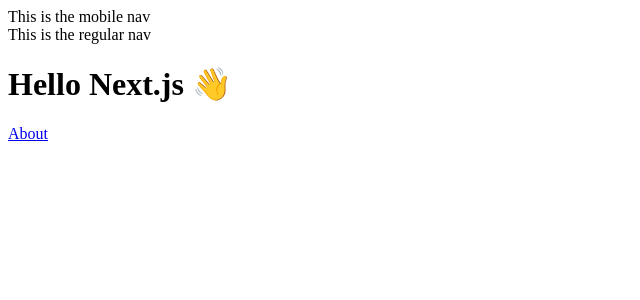
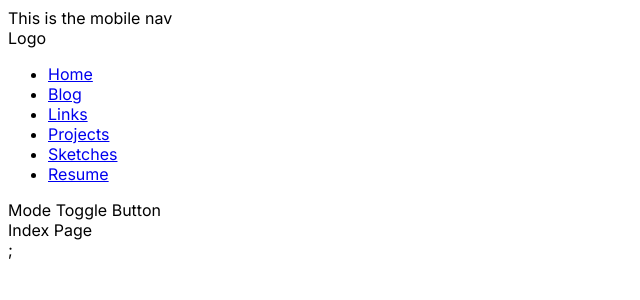
Before and after one commit to StrixSC/strix.site, a Next.js app: page / in a window 1280 px wide. Shown: the top 300 px of the page, without its empty margins (0-640 px from the left). Built offline with nearby package versions, Linux system fonts and the light colour scheme.

Commit message:
Started Navbar

```diff
--- /dev/null
+++ b/components/Logo.tsx
@@ -0,0 +1,11 @@
+import { useRouter } from 'next/router';
+import Link from 'next/link';
+
+const Logo = (props: any) => {
+    const { children, ...customMeta } = props;
+    const router = useRouter();
+
+    return <div>Logo</div>;
+};
+
+export default Logo;
--- /dev/null
+++ b/components/ModeToggleButton.tsx
@@ -0,0 +1,11 @@
+import { useRouter } from 'next/router';
+import Link from 'next/link';
+
+const ModeToggleButton = (props: any) => {
+    const { children, ...customMeta } = props;
+    const router = useRouter();
+
+    return <div>Mode Toggle Button</div>;
+};
+
+export default ModeToggleButton;
--- a/components/Nav.tsx
+++ b/components/Nav.tsx
@@ -1,11 +1,38 @@
 import { useRouter } from 'next/router';
-import Link from 'next/link';
+import Logo from './Logo';
+import ModeToggleButton from './ModeToggleButton';
+import NavItem from './NavItem';
 
 const Nav = (props: any) => {
-    const { children, ...customMeta } = props;
     const router = useRouter();
-
-    return <div>This is the regular nav</div>;
+    return (
+        <nav className="flex justify-between">
+            <Logo></Logo>
+            <div className="flex flex-wrap gap-8">
+                <ul className="list-none flex flex-wrap gap-4">
+                    <li className="">
+                        <NavItem text="Home" href="/"></NavItem>
+                    </li>
+                    <li className="">
+                        <NavItem text="Blog" href="/blog/"></NavItem>
+                    </li>
+                    <li className="">
+                        <NavItem text="Links" href="/links/"></NavItem>
+                    </li>
+                    <li className="">
+                        <NavItem text="Projects" href="/projects/"></NavItem>
+                    </li>
+                    <li className="">
+                        <NavItem text="Sketches" href="/sketches/"></NavItem>
+                    </li>
+                    <li className="">
+                        <NavItem text="Resume" href="/resume/"></NavItem>
+                    </li>
+                </ul>
+                <ModeToggleButton></ModeToggleButton>
+            </div>
+        </nav>
+    );
 };
 
 export default Nav;
--- /dev/null
+++ b/components/NavItem.tsx
@@ -0,0 +1,18 @@
+import { useRouter } from 'next/router';
+import cn from 'classnames';
+import Link from 'next/link';
+
+const NavItem = (props: any) => {
+    // Taken from https://github.com/;leerob/leerob.io
+    const router = useRouter();
+    const { href, text } = props;
+    const isActive = router.asPath === href;
+
+    return (
+        <Link className={cn(isActive ? 'font-semibold' : 'font-normal')} href={href}>
+            {text}
+        </Link>
+    );
+};
+
+export default NavItem;
--- a/next.config.js
+++ b/next.config.js
@@ -1,16 +1,16 @@
 const withMDX = require('@next/mdx')({
     extension: /\.mdx?$/,
     options: {
-    remarkPlugins: [],
-    rehypePlugins: [],
-    },
-})
+        remarkPlugins: [],
+        rehypePlugins: []
+    }
+});
 
 /** @type {import('next').NextConfig} */
 const nextConfig = {
     pageExtensions: ['ts', 'tsx', 'js', 'jsx', 'md', 'mdx'],
-    reactStrictMode: true,
-}
+    reactStrictMode: true
+};
 
 // Merge MDX config with Next.js config
-module.exports = withMDX(nextConfig)
+module.exports = withMDX(nextConfig);
--- a/pages/_app.tsx
+++ b/pages/_app.tsx
@@ -1,8 +1,15 @@
 // pages/_app.js
 import 'tailwindcss/tailwind.css';
+import { Inter } from '@next/font/google';
+
+const inter = Inter();
 
 const MyApp = ({ Component, pageProps }): any => {
-    return <Component {...pageProps} />;
+    return (
+        <main className={inter.className}>
+            <Component {...pageProps} />;
+        </main>
+    );
 };
 
 export default MyApp;
--- a/pages/index.tsx
+++ b/pages/index.tsx
@@ -1,13 +1,7 @@
-import Link from 'next/link';
-import LayoutTemplate from '../components/LayoutTEmplate';
+import LayoutTemplate from '../components/LayoutTemplate';
 
-const IndexPage = () => (
-    <LayoutTemplate title="Home | Next.js + TypeScript Example">
-        <h1>Hello Next.js 👋</h1>
-        <p className="text-3xl font-bold underline">
-            <Link href="/about">About</Link>
-        </p>
-    </LayoutTemplate>
-);
+const IndexPage = () => {
+    return <LayoutTemplate title="Home | Strix.Site">Index Page</LayoutTemplate>;
+};
 
 export default IndexPage;
```
Also changed, not shown: pages/blog.tsx (added, +10 -0 lines), tailwind.config.js (+8 -8 lines), .eslintrc.json, 1 other file (tests, documents, lock files or other folders).
